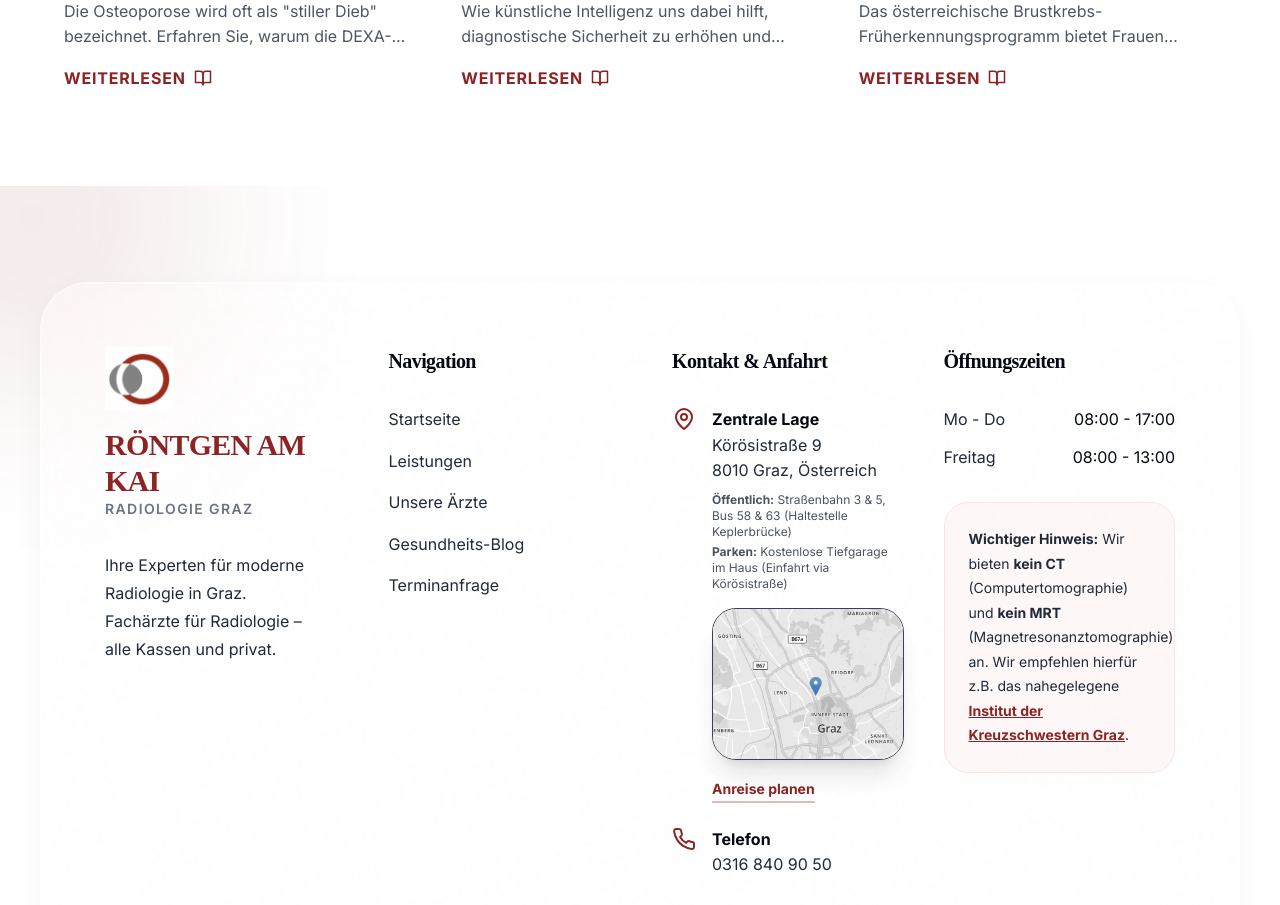
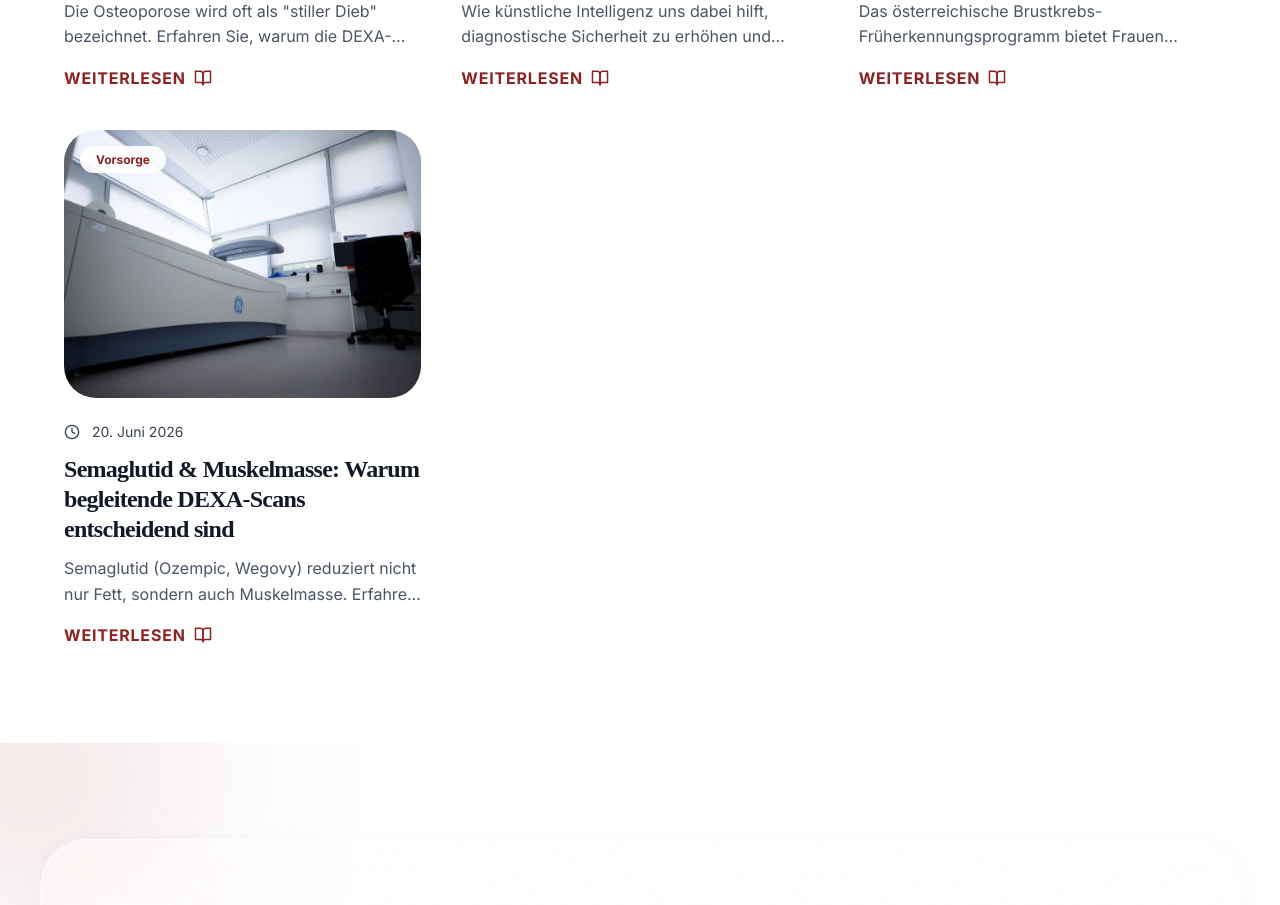
Before and after one commit to drpeterkalmar/roentgen-am-kai-homepage, a React (Vite) app: page / in a window 1280 px wide. Shown: the part 5020-5925 px from the top of the page. Built offline with nearby package versions, Linux system fonts and the light colour scheme; a web font is replaced by a local one.

Commit message:
Blog: Semaglutid & Muskelmasse → DEXA-Monitoring Artikel

```diff
--- a/src/data/blogPosts.js
+++ b/src/data/blogPosts.js
@@ -56,5 +56,52 @@ export const blogPosts = [
     `,
     image: 'assets/images/mammographie_v2.avif',
     status: 'published'
+  },
+  {
+    id: 4,
+    title: 'Semaglutid \u0026 Muskelmasse: Warum begleitende DEXA-Scans entscheidend sind',
+    date: '20. Juni 2026',
+    category: 'Vorsorge',
+    excerpt: 'Semaglutid (Ozempic, Wegovy) reduziert nicht nur Fett, sondern auch Muskelmasse. Erfahren Sie, warum regelm\u00e4\u00dfige DEXA-K\u00f6rperzusammensetzungsmessungen unverzichtbar sind, um den Muskelabbau fr\u00fchzeitig zu erkennen und gegenzusteuern.',
+    content: `
+      <p>Semaglutid hat die Behandlung von <strong>Typ-2-Diabetes</strong> und <strong>Adipositas</strong> revolutioniert. Pr\u00e4parate wie <strong>Ozempic</strong>, <strong>Wegovy</strong> und <strong>Rybelsus</strong> erzielen beeindruckende Gewichtsverluste \u2013 doch hinter der eindrucksvollen Zahl auf der Waage verbirgt sich ein oft \u00fcbersehenes Risiko: der Verlust von <strong>Muskelmasse</strong>. Genau hier setzt die <strong>DEXA-K\u00f6rperzusammensetzungsmessung</strong> als unverzichtbares Monitoring-Instrument an.</p>
+
+      <h3>Semaglutid: Mehr als nur Fettverlust</h3>
+      <p>Semaglutid ist ein <strong>GLP-1-Rezeptor-Agonist</strong>, der als weekly Injektion (Ozempic, Wegovy) oder als orale Tablette (Rybelsus) verabreicht wird. Es ahmt das nat\u00fcrliche Darmhormon GLP-1 (Glucagon-like Peptide-1) nach, reguliert den Blutzuckerspiegel und reduziert den Appetit erheblich. Die Resultate sind beeindruckend: Studien zeigen einen durchschnittlichen Gewichtsverlust von 15 bis 20 Prozent des K\u00f6rpergewichts innerhalb von 68 Wochen.</p>
+      <p>Doch die Waage allein sagt nicht, was eigentlich verloren geht. Mehrere klinische Studien \u2013 darunter die <strong>STEP</strong>-Programme \u2013 belegen, dass ein erheblicher Anteil des Gewichtsverlusts nicht aus Fettgewebe, sondern aus <strong>Magermasse</strong>, also Muskel- und Proteinmasse stammt. Bei einigen Patienten lag der Muskelmasseverlust bei bis zu <strong>40 Prozent</strong> des Gesamtgewichtsverlusts.</p>
+
+      <h3>Das Problem: Sarkopenie durch Semaglutid</h3>
+      <p>Der medizinische Fachbegriff f\u00fcr den alters- oder krankheitsbedingten Muskelabbau lautet <strong>Sarkopenie</strong>. Eine unkontrollierte Abnahme der Muskelmasse hat ernsthafte Konsequenzen:</p>
+      <ul>
+        <li><strong>Verminderte k\u00f6rperliche Leistungsf\u00e4higkeit</strong> und schnellere Erm\u00fcdung</li>
+        <li><strong>Erh\u00f6htes Sturz- und Frakturrisiko</strong> \u2013 besonders gef\u00e4hrlich bei bereits reduzierter Knochendichte</li>
+        <li><strong>Weniger Bewegung</strong> f\u00fchrt zu weniger Kalorienverbrauch \u2013 ein Teufelskreis, der den langfristigen Diabetikerfolg gef\u00e4hrdet</li>
+        <li><strong>Verlangsamter Metabolismus</strong> durch geringere Muskelmasse \u2013 das Gewicht nach Absetzen des Medikaments (Rebound-Effekt) steigt schneller wieder an</li>
+        <li><strong>Reduzierte Lebensqualit\u00e4t</strong> und verminderte Selbstst\u00e4ndigkeit im Alter</li>
+      </ul>
+      <p>Gerade f\u00fcr <strong>Diabetes-Patienten \u00fcber 50 Jahre</strong>, die ohnehin ein erh\u00f6htes Osteoporose-Risiko haben, ist der kombinierte Verlust von Muskel- und Knochenmasse besonders problematisch. Hier wird die <strong>Fr\u00fcherkennung</strong> zum entscheidenden Faktor.</p>
+
+      <h3>Warum die Waage t\u00e4uscht \u2013 und die DEXA-Messung die Wahrheit zeigt</h3>
+      <p>Ein einfacher BMI-Wert oder eine K\u00f6rperwaage kann nicht unterscheiden zwischen Fett-, Muskel- und Knochenmasse. Wer 15 kg durch Semaglutid abnimmt, verliert zwar an Gewicht \u2013 aber ist es \u00fcberwiegend Fett oder Muskel? Nur eine <strong>DEXA-K\u00f6rperzusammensetzungsmessung</strong> (Dual-Energy X-ray Absorptiometry) liefert die pr\u00e4zise Antwort.</p>
+      <p>Die DEXA-Methode ist der <strong>Goldstandard</strong> f\u00fcr die Bestimmung der K\u00f6rperzusammensetzung. Sie misst mit minimaler Strahlenbelastung \u2013 vergleichbar mit der nat\u00fcrlichen Hintergrundstrahlung eines kurzen Fluges \u2013 folgende Parameter mit hoher Pr\u00e4zision:</p>
+      <ul>
+        <li><strong>Muskelmasse</strong> (Magermasse) \u2014 regionalspezifisch f\u00fcr Arme, Beine und Rumpf</li>
+        <li><strong>Fettmasse</strong> und K\u00f6rperfettanteil in Prozent</li>
+        <li><strong>Knochendichte</strong> (T-Score und Z-Score) zur Osteoporose-Fr\u00fcherkennung</li>
+        <li><strong>Viszerales Fettgewebe</strong> \u2014 das besonders gesundheitssch\u00e4dliche Bauchfett um die inneren Organe</li>
+      </ul>
+
+      <h3>Unser Empfehlung: Regelm\u00e4\u00dfige DEXA-Scans w\u00e4hrend Semaglutid-Therapie</h3>
+      <p>Wir empfehlen allen Patienten, die <strong>Semaglutid</strong> (Ozempic, Wegovy, Rybelsus) oder andere <strong>GLP-1-Rezeptor-Agonisten</strong> (wie Liraglutid/Saxenda oder Tirzepatid/Mounjaro) einnehmen, einen <strong>DEXA-Scan zu Beginn der Therapie</strong> durchf\u00fchren zu lassen. Dieser Erst-Scan dient als Ausgangswert \u2014 die Referenz, gegen die alle folgenden Messungen verglichen werden.</p>
+      <p>Anschlie\u00dfend empfiehlt sich eine <strong>Kontrollmessung alle 3 bis 6 Monate</strong>, solange die Semaglutid-Therapie l\u00e4uft. So l\u00e4sst sich fr\u00fchzeitig erkennen, ob \u00fcberm\u00e4\u00dfig viel Muskelmasse verloren geht und ob gezielte Gegenma\u00dfnahmen \u2014 wie <strong>kraftorientiertes Training</strong>, <strong>eiwei\u00dfreiche Ern\u00e4hrung</strong> oder eine Anpassung der Dosierung \u2014 erforderlich sind.</p>
+      <p>Nach Absetzen des Medikaments ist eine weitere DEXA-Messung sinnvoll, um die <strong>langfristige Gewichtsstabilit\u00e4t</strong> und die Regeneration der Muskelmasse zu beurteilen.</p>
+
+      <h3>Was Sie als Patient tun k\u00f6nnen</h3>
+      <p>Wenn Sie Semaglutid einnehmen oder planen, es zu tun, sprechen Sie mit Ihrem behandelnden Arzt \u00fcber eine begleitende <strong>DEXA-K\u00f6rperzusammensetzungsmessung</strong>. In unserer Praxis <strong>R\u00f6ntgen am Kai</strong> in Graz f\u00fchren wir diese Untersuchung mit modernster DEXA-Technologie durch \u2014 schnell, schmerzfrei und mit pr\u00e4ziser Auswertung aller relevanten Parameter: Muskelmasse, Fettmasse, Knochendichte und viszerales Fett.</p>
+      <p>Mit einer \u00e4rztlichen \u00dcberweisung ist die Knochendichtemessung (DEXA-Scan) in \u00d6sterreich kassengeb\u00fchrenfrei. Die zus\u00e4tzliche Bestimmung der K\u00f6rperzusammensetzung (Muskel- und Fettmasse) erfolgt als erg\u00e4nzende Leistung.</p>
+      <p><strong>Vereinbaren Sie noch heute Ihren Termin</strong> und sichern Sie sich die Gewissheit, dass Ihre Semaglutid-Therapie nicht auf Kosten Ihrer Muskelgesundheit geht.</p>
+    `,
+    image: 'assets/images/knochendichte_v3.avif',
+    status: 'published'
   }
 ];
```
